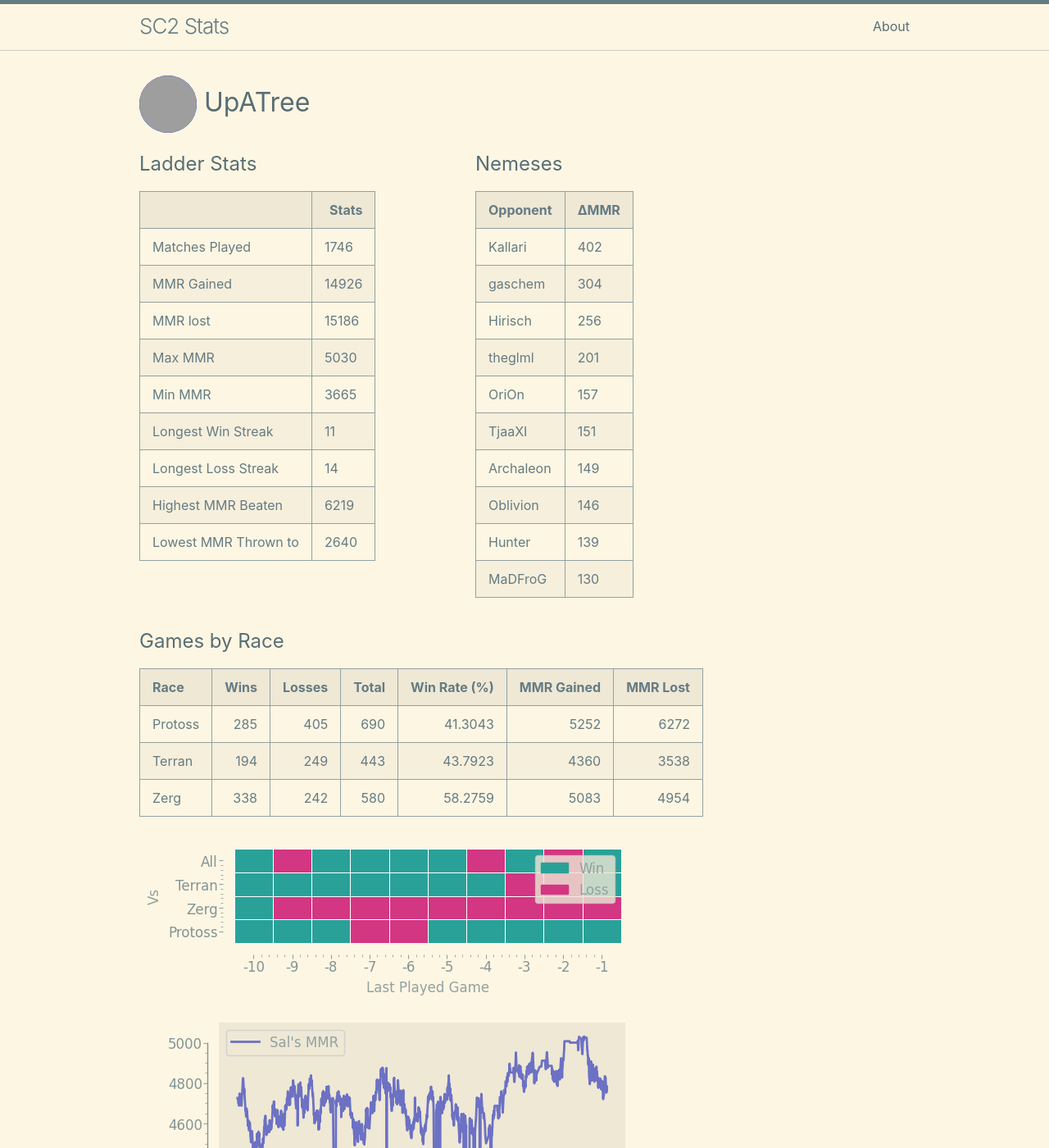
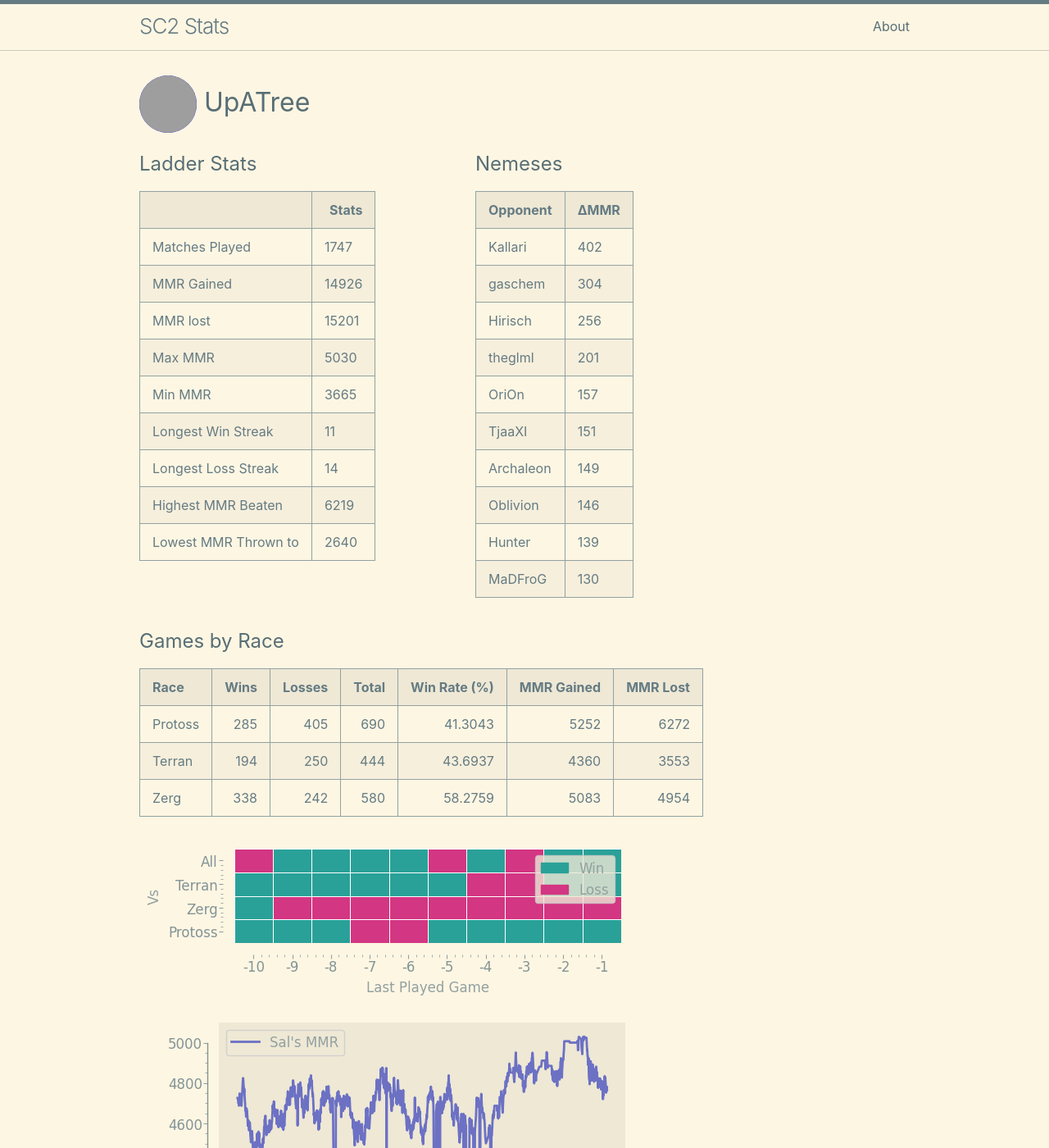
Before and after one commit to kylermurphy/UpATree, a Jekyll site: the page built from docs/index.md, in a window 1280 px wide and 1400 px high. Shown: the whole window at 82% size. Built offline with Jekyll 4.4.1, drawn with Linux system fonts in a browser that asks for light colours; grey boxes are pictures that could not be loaded.

Commit message:
running on push

```diff
--- a/docs/index.md
+++ b/docs/index.md
@@ -18,7 +18,7 @@ layout: home
   <tbody>
     <tr>
       <td>Matches Played</td>
-      <td>1746</td>
+      <td>1747</td>
     </tr>
     <tr>
       <td>MMR Gained</td>
@@ -26,7 +26,7 @@ layout: home
     </tr>
     <tr>
       <td>MMR lost</td>
-      <td>15186</td>
+      <td>15201</td>
     </tr>
     <tr>
       <td>Max MMR</td>
@@ -115,7 +115,7 @@ layout: home
 | Race    |   Wins |   Losses |   Total |   Win Rate (%) |   MMR Gained |   MMR Lost |
 |:--------|-------:|---------:|--------:|---------------:|-------------:|-----------:|
 | Protoss |    285 |      405 |     690 |        41.3043 |         5252 |       6272 |
-| Terran  |    194 |      249 |     443 |        43.7923 |         4360 |       3538 |
+| Terran  |    194 |      250 |     444 |        43.6937 |         4360 |       3553 |
 | Zerg    |    338 |      242 |     580 |        58.2759 |         5083 |       4954 |
 
 ![Games by Race](./assets/gm_hist.png)
--- a/log.txt
+++ b/log.txt
@@ -823,3 +823,4 @@ Writing a log file 2025-04-03 19:48:12.
 Writing a log file 2025-04-03 20:25:47.
 Writing a log file 2025-04-03 20:47:55.
 Writing a log file 2025-04-03 21:21:37.
+Writing a log file 2025-04-03 21:48:03.
```
Also changed, not shown: docs/assets/MMR.png, docs/assets/daily.png, docs/assets/gm_hist.png, docs/assets/r_wrt.png, 1 other file.
